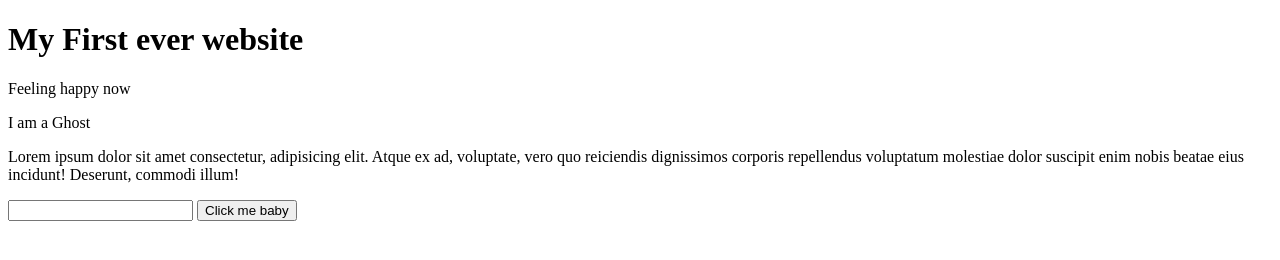
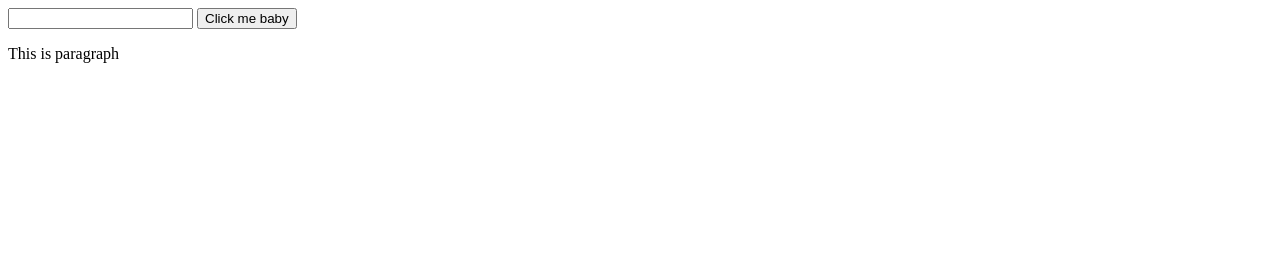
Before and after one commit to Partho635/my-first-website, a plain HTML site: page index.html in a window 1280 px wide. Drawn offline with Linux system fonts and the light colour scheme.

Commit message:
added something

```diff
--- a/index.html
+++ b/index.html
@@ -6,11 +6,8 @@
     <title>Document</title>
 </head>
 <body>
-    <h1>My First ever website</h1>
-    <p>Feeling happy now</p>
-    <p> I am a Ghost</p>
-    <p>Lorem ipsum dolor sit amet consectetur, adipisicing elit. Atque ex ad, voluptate, vero quo reiciendis dignissimos corporis repellendus voluptatum molestiae dolor suscipit enim nobis beatae eius incidunt! Deserunt, commodi illum!</p>
     <input type="text">
     <button>Click me baby</button>
+    <p>This is paragraph</p>
 </body>
 </html>
```
